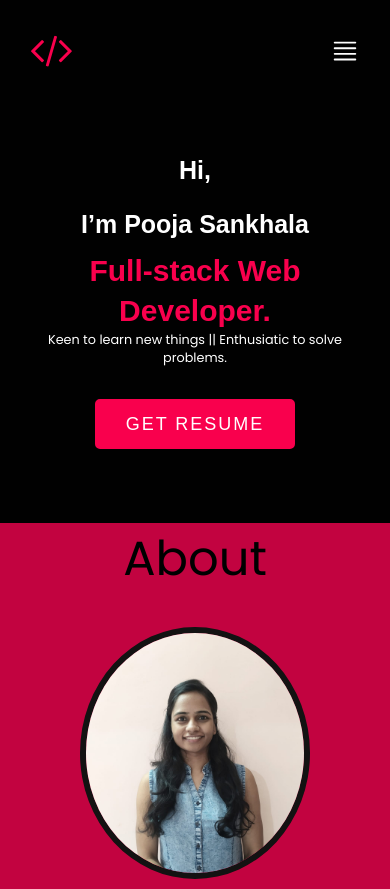
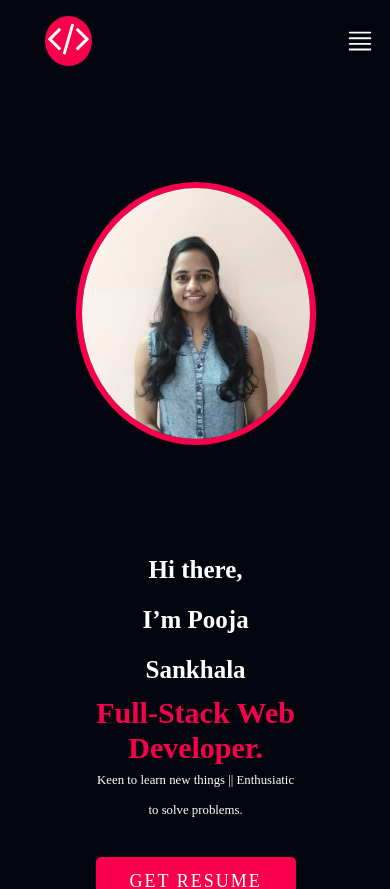
Before and after one commit to Pooja9783/myportfolio, a React (Create React App) app: page / in a window 390 px wide. Shown: the top 889 px of the page. Built offline with nearby package versions, Linux system fonts and the light colour scheme.

Commit message:
portfolio-changes

```diff
--- a/package.json
+++ b/package.json
@@ -8,6 +8,7 @@
     "@testing-library/user-event": "^12.8.3",
     "react": "^17.0.2",
     "react-dom": "^17.0.2",
+    "react-script": "^2.0.5",
     "react-scripts": "^5.0.0",
     "web-vitals": "^1.1.2"
   },
--- a/src/App.css
+++ b/src/App.css
@@ -4,12 +4,14 @@
   margin: 0;
   box-sizing: border-box;
   outline: none;
+  font-family: cursive;
+
 }
 body {
   width: 100%;
   height: 100%;
-  background-color: #000;
-  font-family: "Poppins", sans-serif;
+  background-color: white;
+  font-family: cursive;
 }
 a {
   text-decoration: none;
@@ -25,7 +27,8 @@ h6,
 span {
   font-size: 18px;
   color: #fff;
-  font-family: Poppins, sans-serif;
+  font-family: cursive;
+
 }
 li {
   overflow: hidden;
@@ -35,7 +38,7 @@ span {
 }
 p {
   font-size: 16px;
-  font-family: Poppins, sans-serif;
+  font-family: cursive;
 }
 .white {
   color: #fff !important;
@@ -62,7 +65,7 @@ p {
   padding: 0px 30px;
 }
 .pxy__30 {
-  padding: 30px;
+  padding: 15px;
 }
 .container {
   width: 92%;
--- a/src/Contact.css
+++ b/src/Contact.css
@@ -1,12 +1,12 @@
 .contacts {
-  background: #191919;
+  background: #f9004d;
   text-align: center;
 }
 .contacts h1 {
   text-align: center;
   font-size: 3rem;
   font-weight: 500;
-  color: #f9004d;
+    color:  #02040e;
 }
 .center-div {
   height: 50px;
@@ -20,7 +20,7 @@
   margin: 0.7rem;
 }
 .contacts .phone a {
-  border-bottom: 1px solid #f9004d;
+  border-bottom: 1px solid #02040e;;
   cursor: pointer;
 }
 .contacts .phone i {
--- a/src/Home.css
+++ b/src/Home.css
@@ -1,34 +1,27 @@
 .home__bg {
-  background-color: #010101;
+  background-color: #02040e;
   background-position: 50%;
   background-repeat: no-repeat;
   background-size: cover;
 }
 li.nav__items {
-  font-size: 24px;
-  padding-bottom: 5px;
+  font-size: 20px;
+  padding-bottom: 10px;
   margin: 0px 2rem;
 }
 .home__content {
   padding: 10px 0px;
 }
-h1.home__text {
-  font-size: 18px;
-  font-weight: 400;
-  letter-spacing: 3px;
-  color: rgba(198, 201, 216, 0.75) !important;
-}
 h2.home__text {
   font-size: 54px;
-  line-height: 54px;
+  line-height: 30px;
   font-weight: 800;
-  font-family: Montserrat, sans-serif;
+
 }
 h3.home__text {
-  font-size: 50px;
+  font-size: 54px;
+  line-height: 50px;
   font-weight: 800;
-  font-family: Montserrat, sans-serif;
-  line-height: 40px;
 }
 
 .header {
@@ -39,7 +32,7 @@ h3.home__text {
   z-index: 1000;
   width: 100%;
   padding: 0px 30px;
-  background-color: #191919;
+  background-color: #020720
 }
 
 .toggle__menu {
@@ -49,9 +42,17 @@ h3.home__text {
   z-index: 1000;
   width: 100%;
 }
+.logo{
+  width: 50px;
+  height: 50px;
+  border: 2px solid #f9004d;
+  background-color: #f9004d;
+  border-radius: 50%;
+  margin: 1px 30px;
+}
 .logo i {
-  font-size: 60px;
-  color: #f9004d;
+  font-size: 40px;
+  color: white;
 }
 ul.sidebar.d__flex {
   flex-wrap: wrap;
@@ -64,8 +65,13 @@ ul.sidebar.d__flex {
   top: 0%;
   flex-direction: column;
 }
+
+
+
+
 li.sideNavbar {
-  padding: 25px 30px;
+  padding: 5px 30px;
+  margin-top: 40px;
 }
 
 .home__content {
@@ -83,7 +89,7 @@ li.sideNavbar {
 }
 
 .ul-li .d__flex {
-  margin-left: 43rem;
+  margin-left: 8rem;
 }
 
 .home__meta p {
@@ -91,8 +97,19 @@ li.sideNavbar {
   font-size: 2rem;
 }
 
-.home-center {
-  text-align: center;
+.home-content {
+    width: 100%;
+}
+.home__meta{
+  text-align: left;
+}
+.profile-img{
+  margin-top: 90px;
+}
+.profile-img img {
+  width: 350px;
+  border: 6px solid #f9004d;
+   border-radius: 50%;
 }
 .nav__items:hover {
   color: #f9004d;
@@ -107,23 +124,42 @@ li.sideNavbar {
 }
 
 @media only screen and (max-width: 1268px) {
-  .home__meta {
-    margin: 2rem 5rem;
-  }
+
   .ul-li .d__flex {
     margin-left: 0;
+  }
+
+
+}
+
+@media only screen and (max-width: 1068px) {
+
+  .profile-img {
+    margin-top: 90px
+}
+.profile-img img {
+  width: 240px;
+}
+  .home__content h2{
+    font-size: 30px;
+    line-height: 5px;
+  }
+  .home__content h3{
+    font-size: 25px;
+    line-height: 5px;
+  }
+  .home__content p{
+    font-size: 20px;
+    line-height: 30px;
+  }
+  .home__meta{
+    text-align: left;
   }
 }
 
 @media only screen and (max-width: 868px) {
-  .home__meta {
-    margin: 2rem 5rem;
-  }
-  .home__content {
-    display: block;
-    width: 600px;
-    margin: auto;
-  }
+
+
   h2.home__text.pz__10 {
     font-size: 35px;
     margin: 0;
@@ -134,6 +170,19 @@ li.sideNavbar {
     margin: 0;
     padding: 0;
   }
+  .home__content h2{
+    font-size: 30px;
+    line-height: 55px;
+  }
+  .home__content h3{
+    font-size: 25px;
+    line-height: 35px;
+  }
+  .home__content p{
+    font-size: 20px;
+    line-height: 30px;
+  }
+
 }
 
 @media only screen and (max-width: 768px) {
@@ -141,17 +190,6 @@ li.sideNavbar {
     justify-content: space-between;
   }
 
-  .home__content {
-    display: block;
-    width: 600px;
-    margin: auto;
-  }
-
-  .home__meta {
-    text-align: center;
-    margin: 0;
-    padding: 2rem;
-  }
 
   .toggle__menu {
     display: flex;
@@ -171,23 +209,17 @@ li.sideNavbar {
     width: 30px;
     height: 30px;
   }
-  .home__meta {
-    text-align: center;
-  }
+
   h2.home__text.pz__10 {
-    font-size: 38px;
+    font-size: 28px;
+    line-height: 50px;
   }
   h3.sweet.pz__10 {
-    font-size: 45px;
+    font-size: 25px;
   }
 }
 
 @media only screen and (max-width: 625px) {
-  .home__content {
-    display: block;
-    width: 100%;
-  }
-
   h2.home__text.pz__10 {
     font-size: 25px;
   }
@@ -196,7 +228,14 @@ li.sideNavbar {
   }
   .logo i {
     font-size: 40px;
-    color: #f9004d;
+    color:white;
+  }
+  .home__content {
+    display: inline-block;
+    text-align: center;
+  }
+  .home__meta{
+    text-align: center;
   }
 }
 
@@ -208,4 +247,7 @@ li.sideNavbar {
   .home {
     width: 100%;
   }
+  .home-content{
+    display: inline-block;
+  }
 }
--- a/src/Home.js
+++ b/src/Home.js
@@ -1,5 +1,6 @@
 import React, { useState } from "react";
 import "./Home.css";
+import Image from "./img/my.jpeg";
 
 function Home() {
   // fixed Header
@@ -82,12 +83,15 @@ function Home() {
         <div className="home-center" id="Home">
           <div className="container">
             <div className="home__content">
+            <div className="profile-img">
+            <img src={Image} alt="img" />
+          </div>
               <div className="home__meta">
-                <h2 className="home__text pz__10">Hi, </h2>
+                <h2 className="home__text pz__10">Hi there, </h2>
                 <h2 className="home__text pz__10">I’m Pooja Sankhala</h2>
                 <h3 className="home__text sweet pz__10">
-                  Full-stack Web Developer.
-                </h3>
+             Full-Stack Web Developer.
+                                </h3>
                 <p>
                   Keen to learn new things || Enthusiatic to solve problems.
                 </p>
--- a/src/Project.js
+++ b/src/Project.js
@@ -10,14 +10,13 @@ export default function Projects() {
       <div className="projects">
         <h1>Projects</h1>
         <div className="project-section">
+        <div className="project-center">
           <div className="center">
             <div className="one">
               <img src={Image} alt="project" />
               <h2>Clone of HealthKart</h2>
               <p>
-                HealthKart is an online health and fitness store for men and
-                women, where we can order health and fitness-related products on
-                this website.
+            Built authentication and integrated  it with functionallity of Home Page And Signup & Signin pages.
               </p>
               <p> Used tech-stack : HTML | CSS | Javascript</p>
 
@@ -40,9 +39,8 @@ export default function Projects() {
               <img src={Img1} alt="project" />
               <h2>Clone of Gearbest</h2>
               <p>
-                Gearbest is an online platform where we can order many items
-                such as electronic gadgets, toys, sporting goods, and home
-                products.
+
+              The Landing Page of Gearbest website displays various products and categories,  In headers displays search bar, login, and cart pages, created image carousal, and at the bottom section there is a footer.
               </p>
               <p> Used tech-stack : HTML | CSS | Javascript | Nodejs</p>
               <a
@@ -60,33 +58,7 @@ export default function Projects() {
                 <button>GitHub Link</button>
               </a>
             </div>
-            <div className="one">
-              <img src={Img} alt="project" />
-              <h2>Clone of Pluralsight</h2>
-              <p>
-                Pluralsight is an online platform where users can get a variety
-                of video training courses for software developers, IT
-                administrators, and creative professionals.
-              </p>
-              <p>
-                Used tech-stack : HTML | CSS | Javascript | Nodejs | MongoDB |
-                Express
-              </p>
 
-              <a
-                href="https://aadityaneve.github.io/Clone-Pluralsight/pages/index.html"
-                target="_blank"
-                rel="noreferrer"
-              >
-                <button>Demo</button>
-              </a>
-              <a
-                href="https://github.com/aadityaneve/Clone-Pluralsight"
-                target="_blank"
-                rel="noreferrer"
-              >
-                <button>GitHub Link</button>
-              </a>
             </div>
           </div>
         </div>
--- a/src/Skills.css
+++ b/src/Skills.css
@@ -1,5 +1,5 @@
 .about {
-  background: #2e2226;
+  background: #02040e;;
 }
 
 h1.about__heading {
@@ -83,11 +83,11 @@ a.bottom__to__top.active {
   text-align: center;
 }
 .icon-name:hover {
-  background-color: #3d3338;
-  color: aliceblue;
+  background-color: #f52365;
+
 }
 .icon-name p {
-  color: #f9004d;
+color:#02040e;
   font-size: 20px;
 }
 
--- a/src/about.css
+++ b/src/about.css
@@ -1,18 +1,17 @@
 .about-bg {
-  background: #fd0554c4;
+  background: #02040e;;
   width: 100%;
 }
 .about-bg h1 {
   text-align: center;
-  color: black;
+  color: #f9004d;;
   font-size: 3rem;
   font-weight: 500;
+  margin-bottom: 3rem;
 }
 .about-section {
-  display: flex;
-  margin: 0rem 2rem;
+  margin: 0rem 1rem;
   padding: 2rem;
-  border: 3px solid black;
 }
 
 .about-section .para p {
@@ -20,16 +19,13 @@
   font-size: 1.5rem;
   line-height: 40px;
   margin: 1rem 2rem;
+  padding: 2rem;
+  border: 5px dotted #f9004d;
+
 }
 .profile-img {
 }
-.profile-img img {
-  width: 350px;
-  border: 6px solid #131212;
-  border-radius: 50%;
-  margin: 0px 3rem;
-  margin: 2.6rem 4rem;
-}
+
 .clear {
   height: 3.5rem;
 }
@@ -42,10 +38,7 @@
   }
 }
 @media only screen and (max-width: 768px) {
-  .profile-img img {
-    width: 230px;
-    margin: 0;
-  }
+
   .about-section {
     border: none;
   }
@@ -57,8 +50,5 @@
   }
 }
 @media only screen and (max-width: 468px) {
-  .profile-img img {
-    width: 230px;
-    margin: 0;
-  }
+
 }
--- a/src/about.js
+++ b/src/about.js
@@ -1,5 +1,5 @@
 import React from "react";
-import Image from "./img/my.jpeg";
+
 
 import "./about.css";
 export default function About() {
@@ -9,9 +9,7 @@ export default function About() {
         <h1>About</h1>
 
         <div className="about-section">
-          <div className="profile-img">
-            <img src={Image} alt="img" />
-          </div>
+
 
           <div className="para">
             <p>
```
Also changed, not shown: src/Project.css (+41 -22 lines), 1 other file (tests, documents, lock files or other folders).
